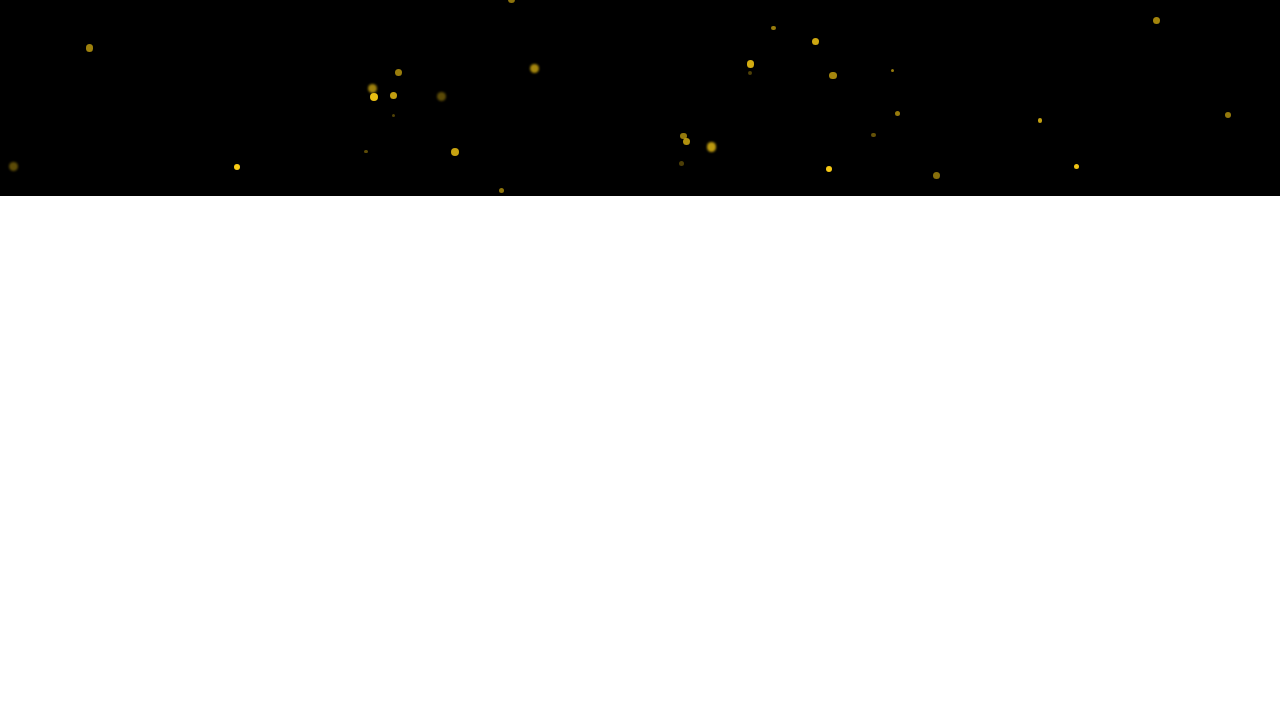
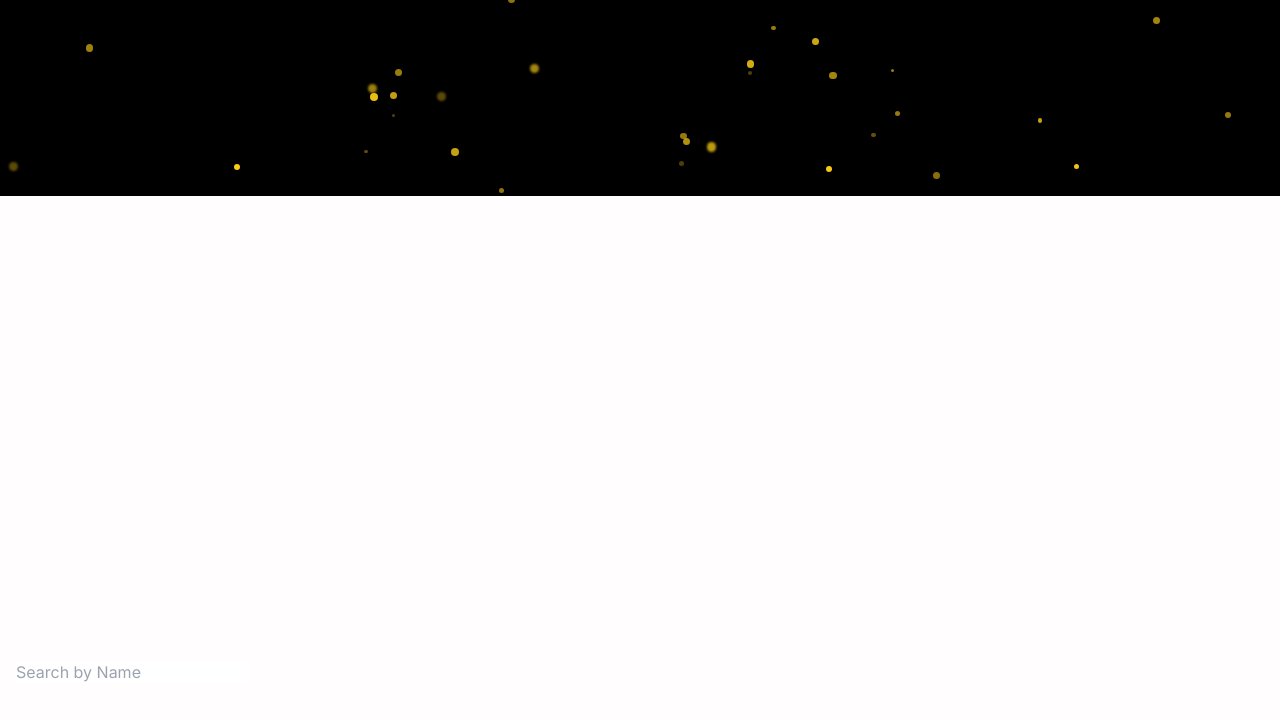
Before and after one commit to bhanukvv/web-based-Recipe-Finder-application, a plain HTML site: page assets/index.html in a window 1280 px wide. Shown: the part 604-1324 px from the top of the page. Drawn offline with nearby package versions, Linux system fonts and the light colour scheme.

Commit message:
add search bar

```diff
--- a/assets/css/style.css
+++ b/assets/css/style.css
@@ -44,4 +44,7 @@ body {
 #content-section {
     min-height: 120vh;
     padding-top: 5rem;
+     font-family: 'Inter', sans-serif;
+    background-color: #fffdfd;
+    overflow-y: scroll;
 }
--- a/assets/index.html
+++ b/assets/index.html
@@ -75,9 +75,18 @@
 
     <!-- Content Section (To enable scrolling) -->
     <section id="content-section" class="min-h-screen bg-white py-20 px-4">
-
             <!-- Padding for scrollability -->
             <div class="h-96"></div>
+
+    <!--Search bar-->
+            <form>
+                <input
+                type="Text"
+                id="Search-input"
+                placeholder="Search by Name"
+                required
+                />
+            </form>
         </div>
     </section>
 
```
